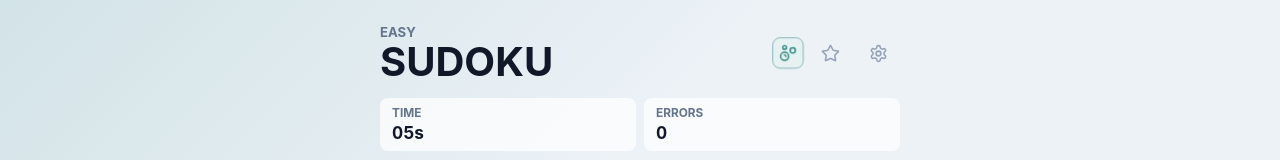
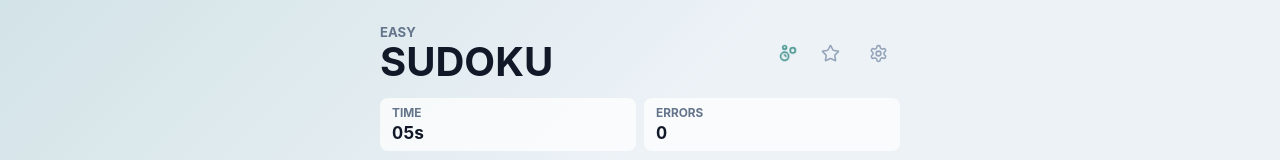
Before and after one commit to mgiberts/sudoku, a React app: page / in a window 1280 px wide. Shown: the top 160 px of the page. Built offline with nearby package versions, Linux system fonts and the light colour scheme; the HTML template or start-up script is replaced by a standard one.

Commit message:
chore: design tweaks

```diff
--- a/src/styles.css
+++ b/src/styles.css
@@ -155,7 +155,10 @@
 body {
 	margin: 0;
 	min-width: 320px;
-	min-height: 100vh;
+	min-height: 100dvh;
+	background:
+		linear-gradient(135deg, var(--ambient-a), transparent 38%),
+		linear-gradient(315deg, var(--ambient-b), transparent 32%), var(--app-bg);
 }
 
 button {
@@ -163,17 +166,14 @@ button {
 }
 
 .app-shell {
-	min-height: 100vh;
+	min-height: 100dvh;
 	display: block;
 	padding: var(--space-4);
-	background:
-		linear-gradient(135deg, var(--ambient-a), transparent 38%),
-		linear-gradient(315deg, var(--ambient-b), transparent 32%), var(--app-bg);
 }
 
 .game-stage {
 	width: min(100%, 520px);
-	min-height: calc(100vh - var(--space-6));
+	min-height: calc(100dvh - var(--space-6));
 	margin: 0 auto;
 	display: flex;
 	flex-direction: column;
@@ -216,10 +216,8 @@ button {
 	height: 32px;
 	display: grid;
 	place-items: center;
-	border: 1px solid color-mix(in srgb, var(--accent) 45%, var(--border));
 	border-radius: var(--radius);
 	color: var(--accent);
-	background: color-mix(in srgb, var(--accent) 10%, var(--surface-raised));
 	animation: pulse-status 2.4s ease-in-out infinite;
 }
 
@@ -538,6 +536,10 @@ legend {
 
 .board.empty-display-dots .cell:nth-child(3n) {
 	border-right: 3px solid var(--grid-line);
+}
+
+.board.empty-display-dots .cell:nth-child(9n) {
+	border-right: 0;
 }
 
 .board.empty-display-dots .cell:nth-child(n + 19):nth-child(-n + 27),
```
